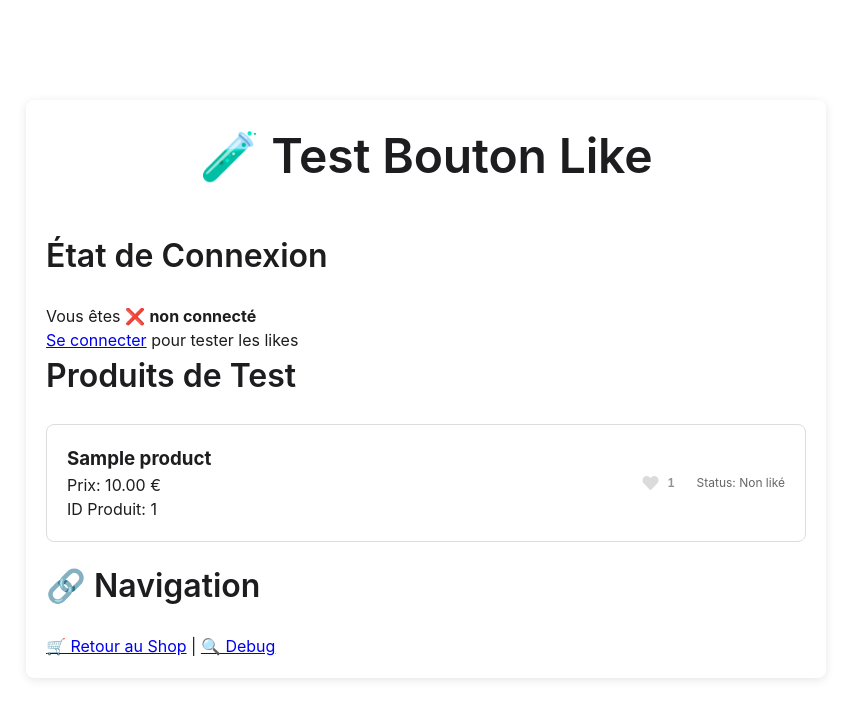
After one commit to listaro75/Atelier_de_Listaro, a PHP site: page /test_like_button.php in a window 1280 px wide. The commit adds this page. Shown: the top 719 px of the page, without its empty margins (214-1065 px from the left). Run offline with PHP 8.4, Linux system fonts and the light colour scheme; tables that the repository leaves empty or names only in its code hold one stand-in row (values such as "Sample post").

Commit message:
Ajout de styles pour le bouton "like" et amélioration de la gestion des événements pour éviter la propagation. Création d'une page de test pour le bouton "like" avec affichage des likes et état de connexion.

```diff
--- a/_css/images.css
+++ b/_css/images.css
@@ -79,3 +79,84 @@
         height: 200px;
     }
 }
+
+/* Styles pour les boutons like */
+.btn-like {
+    background: none;
+    border: none;
+    cursor: pointer;
+    padding: 8px;
+    border-radius: 4px;
+    transition: all 0.3s ease;
+    position: relative;
+    z-index: 10; /* S'assurer qu'il soit au-dessus du lien */
+    display: flex;
+    align-items: center;
+    gap: 5px;
+}
+
+.btn-like:hover {
+    background: rgba(255, 107, 107, 0.1);
+    transform: scale(1.1);
+}
+
+.btn-like.liked {
+    color: #ff6b6b;
+}
+
+.btn-like.liked .fa-heart {
+    color: #ff6b6b;
+    animation: heartbeat 0.6s ease-in-out;
+}
+
+.btn-like .fa-heart {
+    color: #ccc;
+    font-size: 16px;
+    transition: color 0.3s ease;
+}
+
+.btn-like .likes-count {
+    font-size: 12px;
+    font-weight: bold;
+    color: #666;
+    min-width: 15px;
+    text-align: center;
+}
+
+.btn-like.liked .likes-count {
+    color: #ff6b6b;
+}
+
+/* Animation pulse pour le cœur */
+.btn-like .fa-heart.pulse {
+    animation: pulse 0.5s ease-in-out;
+}
+
+@keyframes heartbeat {
+    0% { transform: scale(1); }
+    25% { transform: scale(1.3); }
+    50% { transform: scale(1.1); }
+    75% { transform: scale(1.2); }
+    100% { transform: scale(1); }
+}
+
+@keyframes pulse {
+    0% { transform: scale(1); }
+    50% { transform: scale(1.4); }
+    100% { transform: scale(1); }
+}
+
+/* S'assurer que le bouton like ne déclenche pas le lien */
+.product-link .btn-like {
+    pointer-events: auto;
+    position: relative;
+    z-index: 2;
+}
+
+/* Améliorer la zone de clic du bouton like */
+.product-actions .btn-like {
+    min-width: 50px;
+    min-height: 35px;
+    justify-content: center;
+    margin-right: 10px;
+}
--- a/test_css_responsive.php
+++ b/test_css_responsive.php
@@ -1,4 +1,4 @@
-<!DOCTYPE html>
+n<!DOCTYPE html>
 <html lang="fr">
 <head>
     <meta charset="UTF-8">
--- /dev/null
+++ b/test_like_button.php
@@ -0,0 +1,190 @@
+<!DOCTYPE html>
+<html lang="fr">
+<head>
+    <meta charset="UTF-8">
+    <meta name="viewport" content="width=device-width, initial-scale=1.0">
+    <title>Test Bouton Like</title>
+    <link rel="stylesheet" href="_css/stylesheet.css">
+    <link rel="stylesheet" href="_css/images.css">
+    <link rel="stylesheet" href="https://cdnjs.cloudflare.com/ajax/libs/font-awesome/5.15.4/css/all.min.css">
+    <style>
+        .test-container {
+            max-width: 800px;
+            margin: 100px auto;
+            padding: 20px;
+            background: white;
+            border-radius: 8px;
+            box-shadow: 0 2px 10px rgba(0,0,0,0.1);
+        }
+        .test-card {
+            border: 1px solid #ddd;
+            border-radius: 8px;
+            padding: 20px;
+            margin: 20px 0;
+            display: flex;
+            align-items: center;
+            gap: 20px;
+        }
+        .test-info {
+            flex: 1;
+        }
+        .test-actions {
+            display: flex;
+            align-items: center;
+            gap: 10px;
+        }
+    </style>
+</head>
+<body>
+    <?php
+    include '_db/connexion_DB.php';
+    include '_functions/auth.php';
+    session_start();
+
+    $isLoggedIn = is_logged();
+    ?>
+
+    <div class="test-container">
+        <h1>🧪 Test Bouton Like</h1>
+
+        <div class="test-section">
+            <h2>État de Connexion</h2>
+            <p>Vous êtes <?php echo $isLoggedIn ? '✅ <strong>connecté</strong>' : '❌ <strong>non connecté</strong>'; ?></p>
+            <?php if (!$isLoggedIn): ?>
+                <p><a href="connexion.php">Se connecter</a> pour tester les likes</p>
+            <?php endif; ?>
+        </div>
+
+        <div class="test-section">
+            <h2>Produits de Test</h2>
+
+            <?php
+            $stmt = $DB->query("SELECT id, name, price FROM products LIMIT 3");
+            $products = $stmt->fetchAll();
+
+            foreach ($products as $product):
+                // Vérifier si l'utilisateur a liké ce produit
+                $liked = false;
+                if ($isLoggedIn) {
+                    $user_id = $_SESSION['id'] ?? null;
+                    if ($user_id) {
+                        $stmt = $DB->prepare("SELECT id FROM product_likes WHERE product_id = ? AND user_id = ?");
+                        $stmt->execute([$product['id'], $user_id]);
+                        $liked = $stmt->fetch() !== false;
+                    }
+                }
+
+                // Compter les likes
+                $stmt = $DB->prepare("SELECT COUNT(*) FROM product_likes WHERE product_id = ?");
+                $stmt->execute([$product['id']]);
+                $likes_count = $stmt->fetchColumn();
+            ?>
+                <div class="test-card">
+                    <div class="test-info">
+                        <h3><?php echo htmlspecialchars($product['name']); ?></h3>
+                        <p>Prix: <?php echo number_format($product['price'], 2); ?> €</p>
+                        <p>ID Produit: <?php echo $product['id']; ?></p>
+                    </div>
+
+                    <div class="test-actions">
+                        <button class="btn-like <?php echo $liked ? 'liked' : ''; ?>"
+                                onclick="return toggleLikeTest(this, <?php echo $product['id']; ?>, event)"
+                                title="Cliquer pour liker/unliker">
+                            <i class="fas fa-heart"></i>
+                            <span class="likes-count"><?php echo $likes_count; ?></span>
+                        </button>
+
+                        <span style="color: #666; font-size: 12px;">
+                            Status: <span class="like-status"><?php echo $liked ? 'Liké' : 'Non liké'; ?></span>
+                        </span>
+                    </div>
+                </div>
+            <?php endforeach; ?>
+        </div>
+
+        <div class="test-section">
+            <h2>🔗 Navigation</h2>
+            <p>
+                <a href="shop.php">🛒 Retour au Shop</a> |
+                <a href="debug_shop.php">🔍 Debug</a>
+            </p>
+        </div>
+    </div>
+
+    <script>
+        const isLoggedIn = <?php echo $isLoggedIn ? 'true' : 'false'; ?>;
+
+        function toggleLikeTest(button, productId, event) {
+            event.preventDefault();
+            event.stopPropagation();
+
+            console.log('🔍 Test Like:', { productId, isLoggedIn });
+
+            if (!isLoggedIn) {
+                alert('Vous devez être connecté pour liker un produit');
+                return false;
+            }
+
+            // Ajouter un indicateur de chargement
+            const originalContent = button.innerHTML;
+            button.innerHTML = '<i class="fas fa-spinner fa-spin"></i>';
+            button.disabled = true;
+
+            fetch('ajax/toggle_product_like.php', {
+                method: 'POST',
+                headers: {
+                    'Content-Type': 'application/x-www-form-urlencoded',
+                },
+                body: `product_id=${productId}`
+            })
+            .then(response => response.json())
+            .then(data => {
+                console.log('📦 Réponse:', data);
+
+                // Restaurer le bouton
+                button.innerHTML = originalContent;
+                button.disabled = false;
+
+                if (data.success) {
+                    const likesCount = button.querySelector('.likes-count');
+                    const statusSpan = button.closest('.test-actions').querySelector('.like-status');
+
+                    likesCount.textContent = data.likes_count;
+
+                    if (data.is_liked) {
+                        button.classList.add('liked');
+                        statusSpan.textContent = 'Liké';
+                    } else {
+                        button.classList.remove('liked');
+                        statusSpan.textContent = 'Non liké';
+                    }
+
+                    // Animation
+                    button.querySelector('i').classList.add('pulse');
+                    setTimeout(() => {
+                        button.querySelector('i').classList.remove('pulse');
+                    }, 500);
+
+                    // Message de succès
+                    const action = data.is_liked ? 'liké' : 'unliké';
+                    console.log(`✅ Produit ${action} avec succès`);
+
+                } else {
+                    console.error('❌ Erreur:', data.message);
+                    alert('Erreur: ' + data.message);
+                }
+            })
+            .catch(error => {
+                console.error('🚨 Erreur réseau:', error);
+                alert('Erreur de connexion');
+
+                // Restaurer le bouton
+                button.innerHTML = originalContent;
+                button.disabled = false;
+            });
+
+            return false;
+        }
+    </script>
+</body>
+</html>
```
Also changed, not shown: shop.php (+12 -2 lines).
